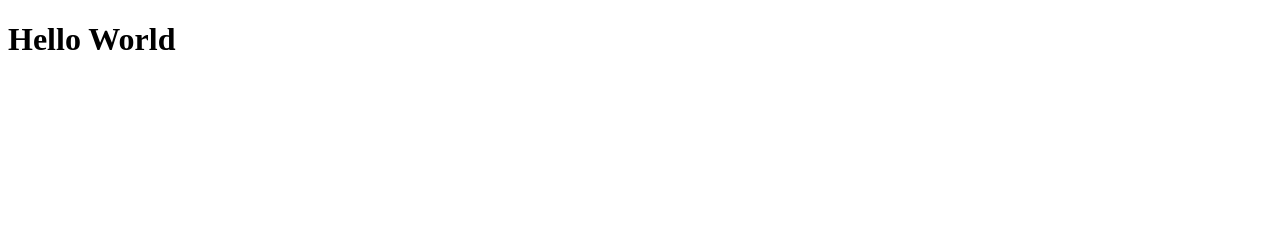
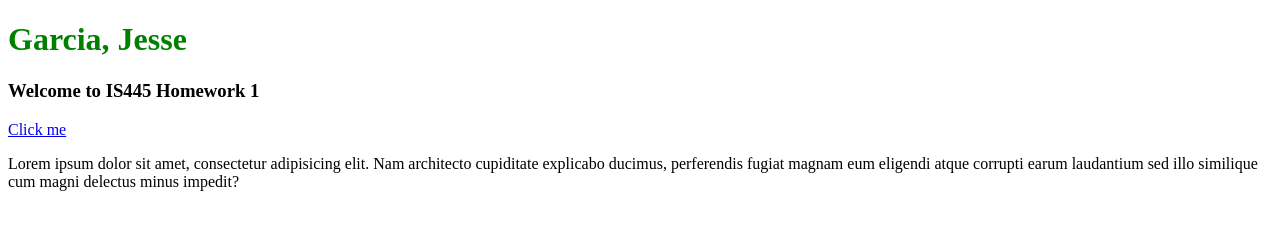
Before and after one commit to JGarcia4224/First-Project, a website: page website/index.html in a window 1280 px wide. Drawn offline with Linux system fonts and the light colour scheme; files that its build step writes are made by us from their sources.

Commit message:
adding CSS

```diff
--- /dev/null
+++ b/website/CSS/Style.css
@@ -0,0 +1,3 @@
+h1{
+    color:green
+}
--- a/website/index.html
+++ b/website/index.html
@@ -4,9 +4,18 @@
     <meta charset="UTF-8">
     <meta name="viewport" content="width=device-width, initial-scale=1.0">
     <meta http-equiv="X-UA-Compatible" content="ie=edge">
-    <title>Hello World</title>
+    <title>First Homework</title>
+    <link rel="stylesheet" href="style.css"
+     Href="CSS/Style.css">
 </head>
 <body>
-    <h1>Hello World</h1>
+    <h1>Garcia, Jesse</h1>
+    <h3>Welcome to IS445 Homework 1</h3>
+    <p>
+        <a href="http://ansgear.com" target="_blank"> Click me</a>
+    </p>
+    <p>
+        Lorem ipsum dolor sit amet, consectetur adipisicing elit. Nam architecto cupiditate explicabo ducimus, perferendis fugiat magnam eum eligendi atque corrupti earum laudantium sed illo similique cum magni delectus minus impedit?
+    </p>
 </body>
 </html>
```
